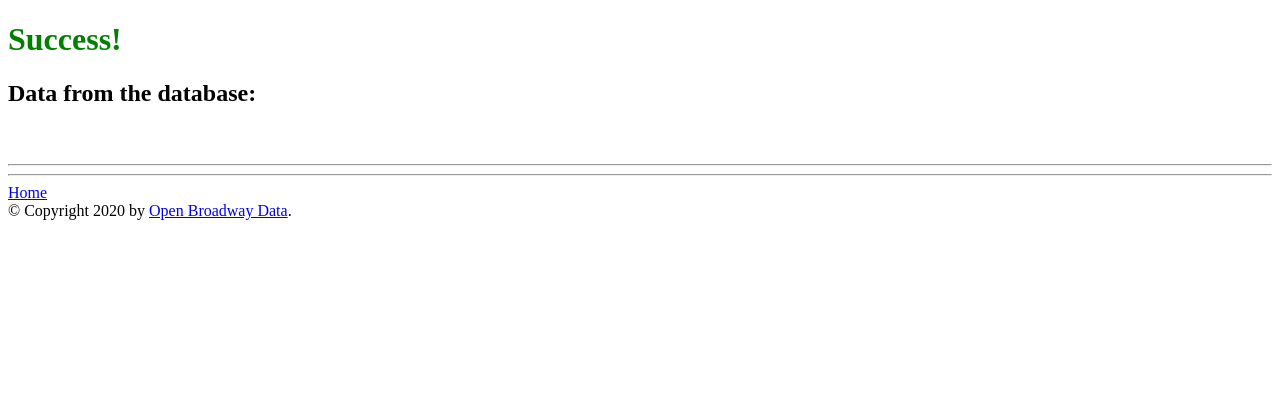
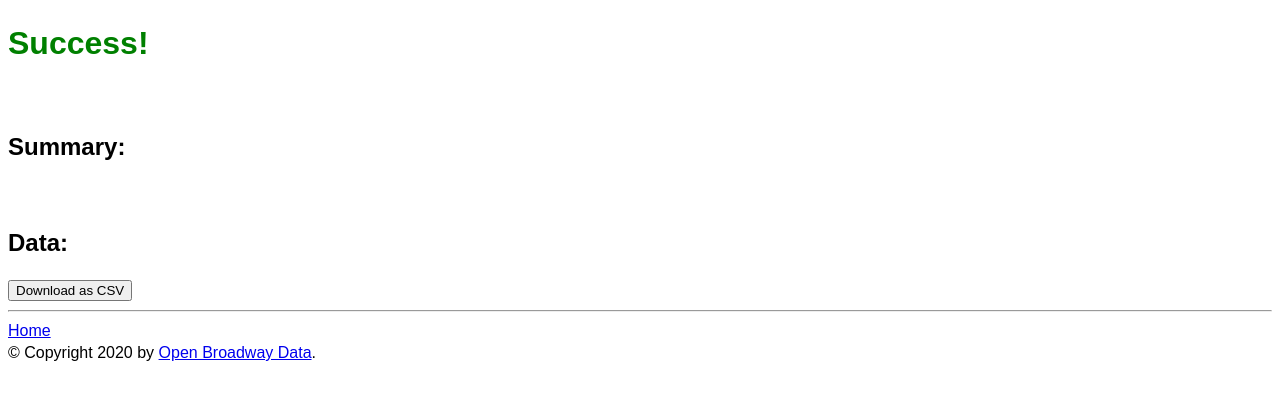
Before and after one commit to Broadway-Open-Data/Get-Data-App, a Flask app: template app/templates/return-data.html in a window 1280 px wide. Shown: the top 400 px of the page. Run offline with Flask 2, Linux system fonts and the light colour scheme; the template is opened without the code that fills it, so the values that code supplies are empty; parts of the project's set-up code (start-up, migrations or seed data) failed here and were passed over; some libraries are stand-ins or nearby versions.

Commit message:
rows and columns are successfully highlighted

```diff
--- a/app/app.py
+++ b/app/app.py
@@ -14,7 +14,7 @@ import requests
 import pandas as pd
 
 
-from flask import Flask, request, jsonify, render_template, flash, redirect
+from flask import Flask, Response, request, jsonify, render_template, flash, redirect, send_file
 from flask_wtf.csrf import CSRFProtect
 from flask_sqlalchemy import SQLAlchemy
 
@@ -137,14 +137,40 @@ def return_data():
     #  *  *  *  *  *  *  *  *  *  *  *  *
     #  This is where the magic happens
     df = select_data(my_params=data, theatre_data=True)
+    cache.set("my_data", df.to_dict(orient="records"))
 
     #  *  *  *  *  *  *  *  *  *  *  *  *
 
     # Query is made successfully! Now, present the data more beautifully...
 
     # Return the response in json format
-    return render_template('return-data.html', data = df.to_json())
+    return render_template('return-data.html', summary = df.describe().to_html(header="true", table_id="summary-data"),data = df.to_html(header="true", table_id="show-data"))
 
+
+# ------------------------------------------------------------------------------
+
+@app.route('/download-data/')
+def download_data():
+    """Download the data to the user as a csv..."""
+
+    # Retrieve the data from  user's request
+    data = cache.get("my_data")
+
+    if not data:
+        return jsonify({
+            "ERROR": "data not found."
+        })
+
+    # -  -  -  -  -  -  -  -  -  -  -  -  -  -  -  -  -  -  -  -  -  -  -  -  -
+
+    df = pd.DataFrame.from_records(data)
+    print(df)
+    csv_data = df.to_csv(index=False, encoding='utf-8')
+
+    response = Response(csv_data,mimetype='text/csv')
+    response.headers.set("Content-Disposition", "attachment", filename="data.csv")
+
+    return response
 
 
 # ------------------------------------------------------------------------------
--- a/app/static/base.css
+++ b/app/static/base.css
@@ -1,4 +1,8 @@
 /* Use this document to change base app styles */
+body{
+  font: normal medium/1.4 sans-serif;
+}
+
 h1{
   color:blue;
 }
--- /dev/null
+++ b/app/static/tables.css
@@ -0,0 +1,20 @@
+/* body            { font-family: "Lucida Sans Unicode", "Lucida Grande", sans-serif;} */
+
+table.dataframe, .dataframe th, .dataframe td {
+  border: none;
+  border-bottom: 1px solid #C8C8C8;
+  border-collapse: collapse;
+  text-align:left;
+  padding: 10px;
+  margin-bottom: 40px;
+  font-size: 0.9em;
+}
+
+
+tr:nth-child(odd)       { background-color:#eee; }
+tr:nth-child(even)  { background-color:#fff; }
+
+/* Highlight rows and columns */
+table#show-data .hover {
+  background: rgba(248, 241, 132, .35);
+}
--- /dev/null
+++ b/app/static/tables.js
@@ -0,0 +1,18 @@
+
+// Only allow once the page is finished loading...
+document.addEventListener("DOMContentLoaded", function() {
+
+  var allCells = $("td, th");
+
+  // Format your table
+  allCells.on("mouseover", function() {
+      var el = $(this),
+          pos = el.index();
+      el.parent().find("th, td").addClass("hover");
+      allCells.filter(":nth-child(" + (pos+1) + ")").addClass("hover");
+    })
+    .on("mouseout", function() {
+      allCells.removeClass("hover");
+    });
+
+});
--- a/app/templates/layout.html
+++ b/app/templates/layout.html
@@ -3,6 +3,14 @@
   <head>
     {% block head %}
     <link rel="stylesheet" href="{{ url_for('static', filename='base.css') }}">
+    <link rel="stylesheet" href="{{ url_for('static', filename='tables.css') }}">
+
+    <script src="//ajax.googleapis.com/ajax/libs/jquery/1.9.1/jquery.min.js"></script>
+    <script>window.jQuery || document.write('<script src="{{
+      url_for('static', filename='jquery.js') }}">\x3C/script>')</script>
+
+    <script type=text/javascript src="{{url_for('static', filename='tables.js') }}"></script>
+
     <title>{% block title %}{% endblock %} - Open Broadway Data</title>
     {% endblock %}
   </head>
--- a/app/templates/return-data.html
+++ b/app/templates/return-data.html
@@ -1,11 +1,15 @@
 {% extends "layout.html" %}
 {% block title %}{{ title }}{% endblock %}
 {% block content %}
+
   <h1 style="color:green;">Success!</h1>
 
-  <h2>Data from the database:</h2>
-  <pre style="white-space: pre-wrap; font-size:11px;">
-  {{ data }}
-  </pre>
-  <hr>
+  <br>
+  <h2>Summary:</h2>
+  {{ summary|safe }}
+  <br>
+  <h2>Data:</h2>
+  <a href="/download-data/"><button>Download as CSV</button></a><br>
+  {{ data|safe }}
+
 {% endblock %}
```
Also changed, not shown: app/static/sort_tables.js (added, +57 -0 lines).
